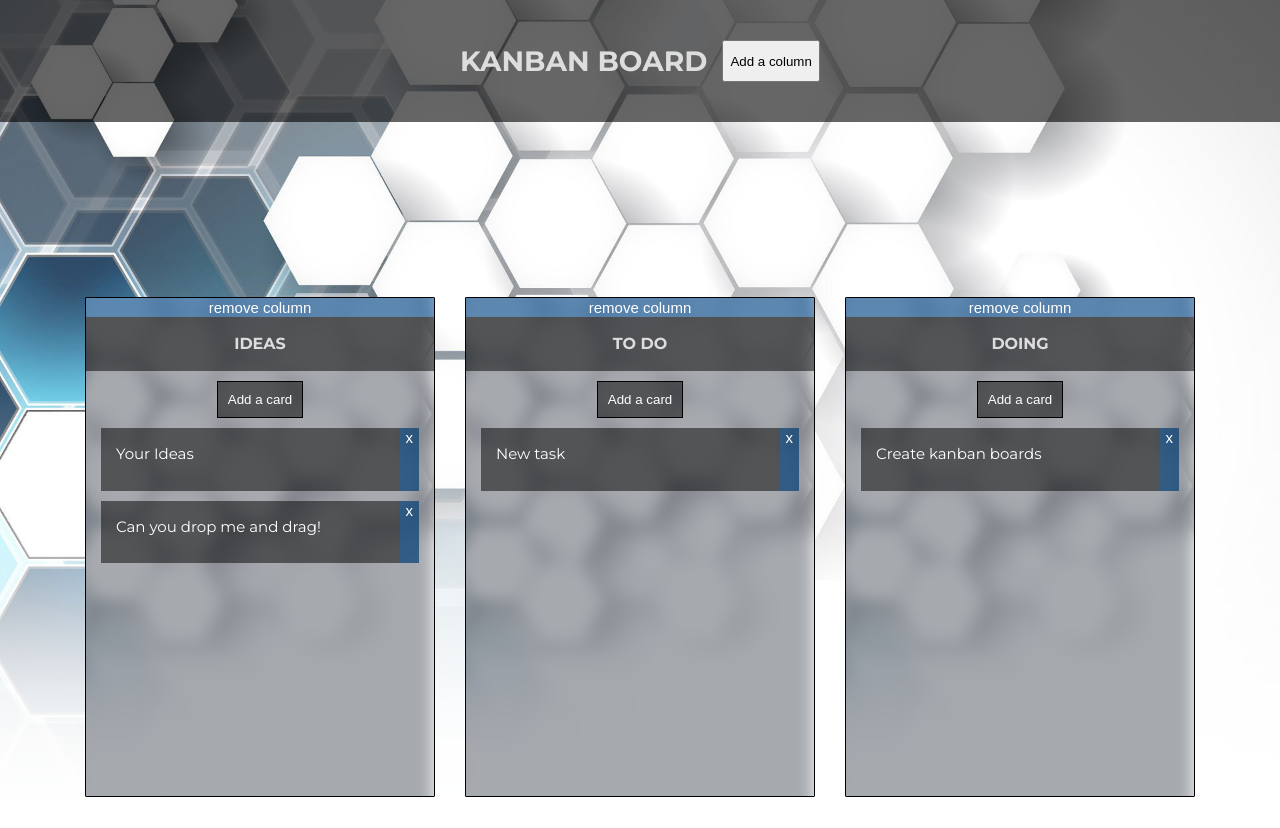
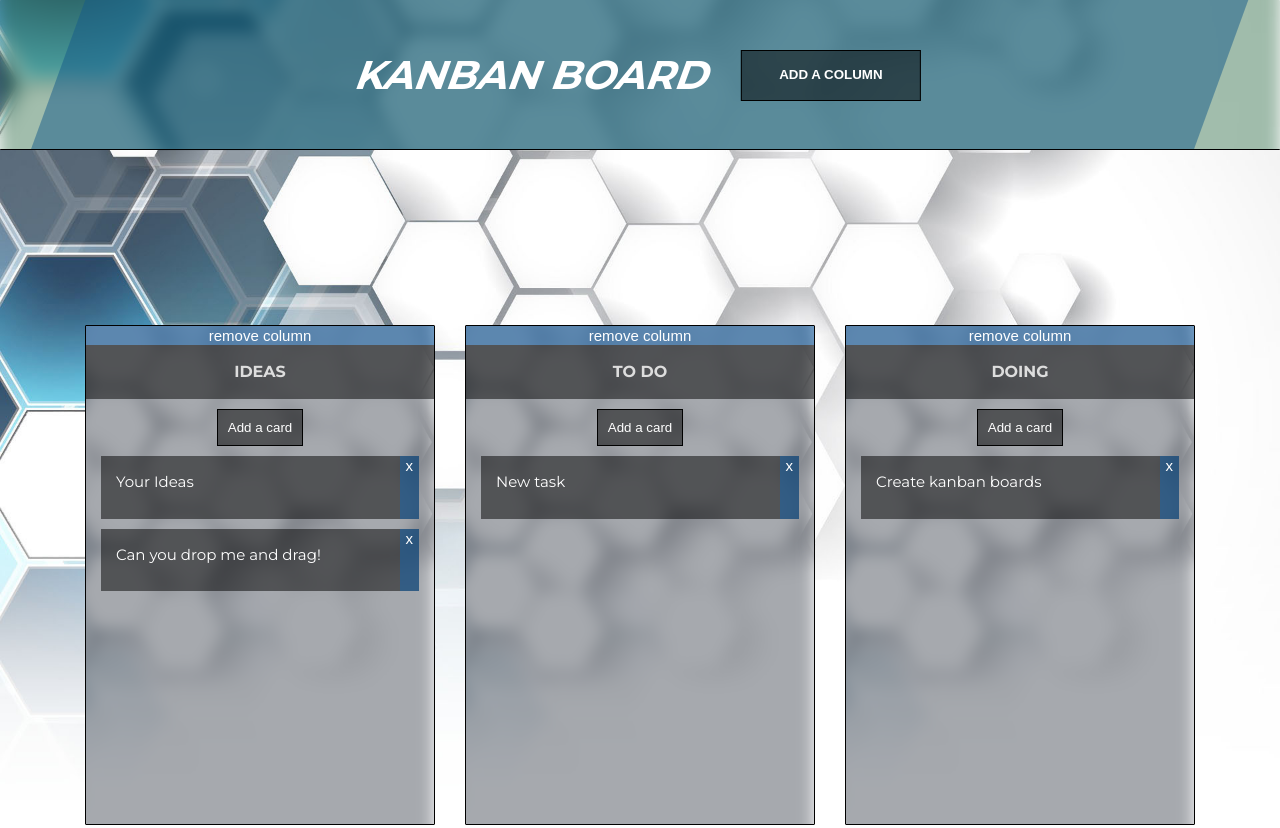
Before and after one commit to nexxtGen/JS-kanban-board, a website: page index.html in a window 1280 px wide. Shown: the top 828 px of the page. Drawn offline with Linux system fonts and the light colour scheme.

Commit message:
Some changes in UI

```diff
--- a/dev-assets/01-settings/_variables.scss
+++ b/dev-assets/01-settings/_variables.scss
@@ -39,4 +39,6 @@ $bp-medium: '768px';
 $bp-large: '1200px';
 
 // transition
+
 $thetransition: all .5s cubic-bezier(.25,.25,0,.25) 0s;
+$thetransition2: all .3s ease-in;
--- a/dev-assets/06-components/_btn.scss
+++ b/dev-assets/06-components/_btn.scss
@@ -1,19 +1,25 @@
 // Buttons
 .c-btn {
-    border: none;
-    border-radius: $border-radius;
+    border: 1px solid black;
+    color: white;
+    background: rgba($color: #000000, $alpha: 0.5);
+    //border-radius: $border-radius;
     display: inline-block;
-    font-size-adjust: $font-size-5;
+    font-size-adjust: $font-size-4;
     font-weight: 700;
     line-height: $line-height-base;
-    padding: 1rem 0;
+    padding: 0.9rem 0;
     text-align: center;
     text-transform: uppercase;
-    width: $grid-base * 22;
+    width: $grid-base * 18;
     transition: all .25s ease-in-out;
+    transform: skew(20deg);
 
     &:hover {
         text-decoration: none;
+        cursor: pointer;
+        background: rgba($color: #000000, $alpha: 0.7);
+        transition: $thetransition;
     }
 
     &--primary {
--- a/dev-assets/07-templates/_header.scss
+++ b/dev-assets/07-templates/_header.scss
@@ -18,21 +18,77 @@
     }
 
     &__hero {
+      width: 100%;
+      height: 200px;
       margin-bottom: 120px;
       display: flex;
       justify-content: center;
-      padding: 40px;
-      background-color: rgba($color: #000000, $alpha: 0.6)
+      @include medium-up {
+        height: 150px;
+        padding: 0px;
+      }
+      //background-color: rgba($color: #000000, $alpha: 0.6);
+
+      background: url('../images/bc-a2.jpg') fixed  no-repeat;
+      background-position: center;
+      background-size: cover;
+      position: relative;
+      overflow: hidden;
+      //margin: 15px auto;
+      border-radius: 1px;
+      border-bottom: 1px solid rgb(0, 0, 0);
+
+      &::before {
+        width: 100%;
+        height: 250px;
+
+        @include medium-up {
+          height: 200px;
+        }
+
+        content: "";
+        position: absolute;
+        top: -25px;
+        bottom: 0;
+        right: 0;
+        background: inherit;
+        box-shadow: inset 0 0 0 300px rgba(21, 90, 49, 0.4);
+        filter: blur(8px);
+      }
+    }
+
+    &__hero-content {
+      height: 200px;
+      padding: 20px 300px;
+      transform: skew(-20deg);
+      background: rgba($color: #145b8a, $alpha: 0.5);
+      display: flex;
+      justify-content: center;
+      align-items: center;
+      flex-direction: column;
+      @include medium-up {
+        flex-direction: row;
+        height: 150px;
+      }
+      z-index: 3;
     }
 
     &__hero-h1 {
-      padding-right: 15px;
-      font-size: 28px;
+      color: white;
+      padding-right: $gutter * 2;
+      font-size: 40px;
       text-transform: uppercase;
     }
 
     &__col-template {
       margin: 40px 15px 20px 15px;
+      transition: $thetransition2;
+      &:hover {
+        transform: scale(1.035);
+        cursor: move;
+        box-shadow: 1px 3px 12px rgb(47, 47, 47);
+        transition: $thetransition2;
+      }
     }
 
     &__container {
--- a/index.html
+++ b/index.html
@@ -11,17 +11,16 @@
     <link href="https://fonts.googleapis.com/css?family=Lora:400,400i,700,700i&amp;subset=latin-ext" rel="stylesheet">
 </head>
 <body>
-
     <div id="board" class="board t-header">
         <div class="t-header__hero">
-            <h1 class="t-header__hero-h1">Kanban board</h1>
-            <button class="create-column">Add a column</button>
+            <div class="t-header__hero-content">
+                <h1 class="t-header__hero-h1">Kanban board</h1>
+                <button class="create-column c-btn">Add a column</button>
+            </div>
         </div>
 
         <div class="column-container"></div>
     </div>
-
-
 
         <script id="column-template" type="x-tmpl-mustache">
             <div class="column t-header__col-template">
@@ -38,14 +37,10 @@
 
         <script id="card-template" type="x-tmpl-mustache">
             <div class="card">
-            <p class="card-description">{{ description }}</p>
-            <button class="btn-delete">x</button>
+                <p class="card-description">{{ description }}</p>
+                <button class="btn-delete">x</button>
             </div
         </script>
-
-
-
-
 
       <script type="text/javascript" src="vendor/mustache.js"></script>
       <script type="text/javascript" src="vendor/Sortable.min.js"></script>
```
Also changed, not shown: prod-assets/style.css, prod-assets/style.prefixed.css.
